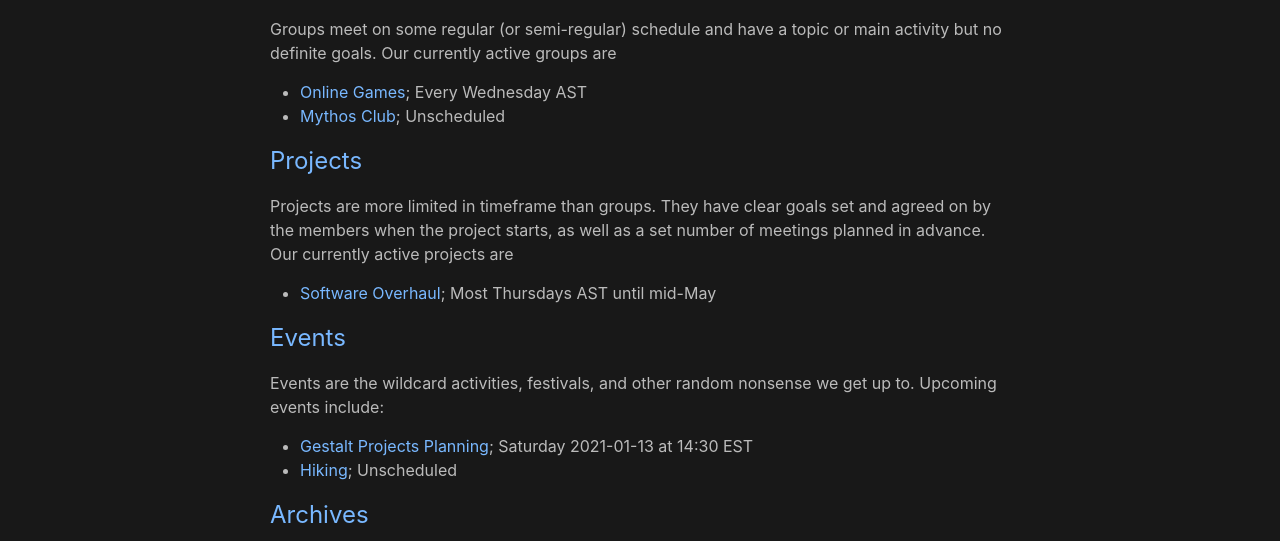
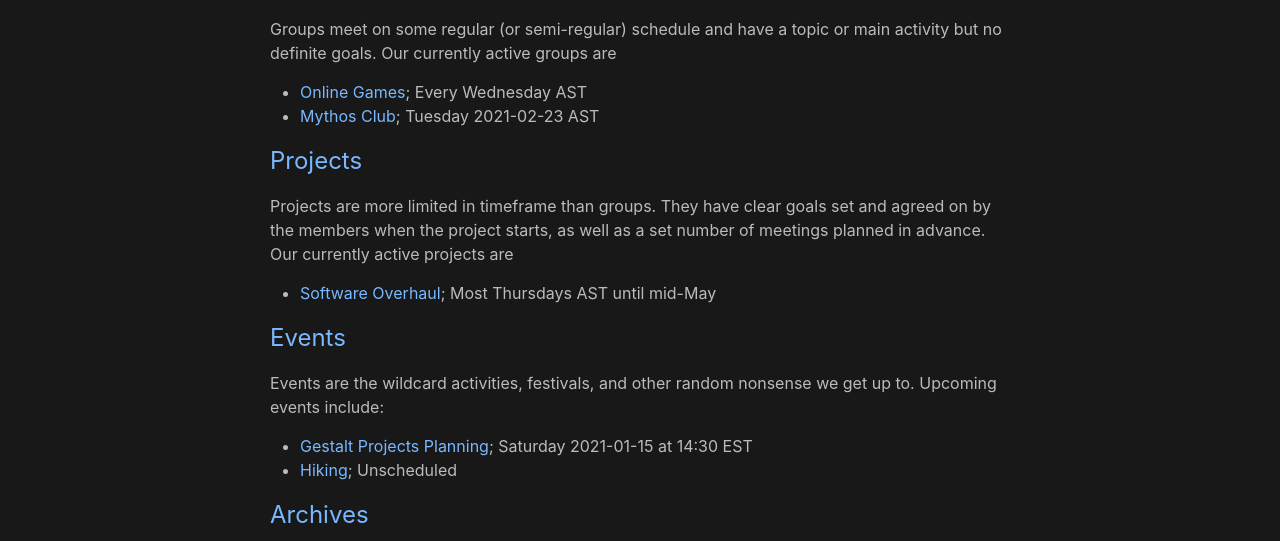
Before and after one commit to AwdeTeam/awdeteam.github.io, a Jekyll site: the page built from index.md, in a window 1280 px wide. Shown: the part 303-844 px from the top of the page. Built offline with Jekyll 4.4.1, drawn with Linux system fonts in a browser that asks for light colours.

Commit message:
Plan Mythos Club, move Gestalt Planning

```diff
--- a/index.md
+++ b/index.md
@@ -12,7 +12,7 @@ Groups meet on some regular (or semi-regular) schedule and have a topic or main
 definite goals. Our currently active groups are
 
   + [Online Games](groups/online-games); Every Wednesday AST
-  + [Mythos Club](groups/mythos-club); Unscheduled
+  + [Mythos Club](groups/mythos-club); Tuesday 2021-02-23 AST
 
 ## [Projects](projects)
 Projects are more limited in timeframe than groups. They have clear goals set and agreed on by the
@@ -25,7 +25,7 @@ currently active projects are
 Events are the wildcard activities, festivals, and other random nonsense we get up to. Upcoming
 events include:
 
-  + [Gestalt Projects Planning](/events/gestalt-project-planning); Saturday 2021-01-13 at 14:30 EST
+  + [Gestalt Projects Planning](/events/gestalt-project-planning); Saturday 2021-01-15 at 14:30 EST
   + [Hiking](/events/hiking); Unscheduled
 
 ## [Archives](archives)
```
Also changed, not shown: groups/mythos-club.md (+1 -1 lines).
